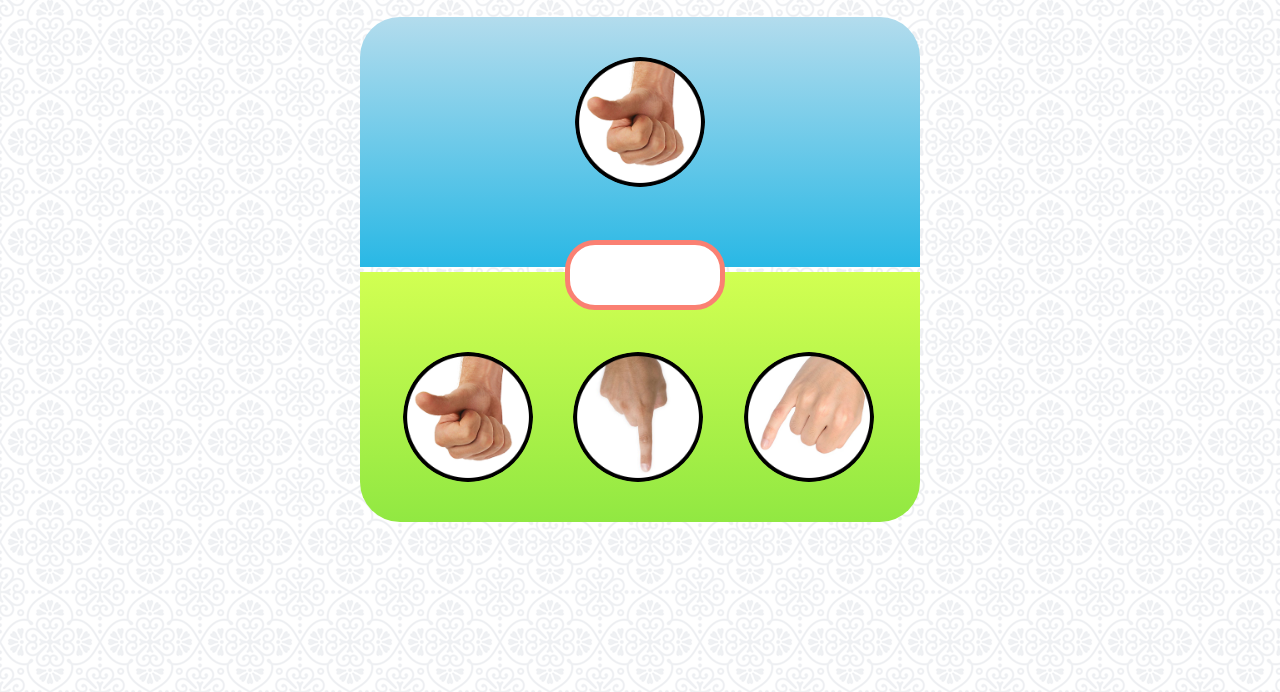
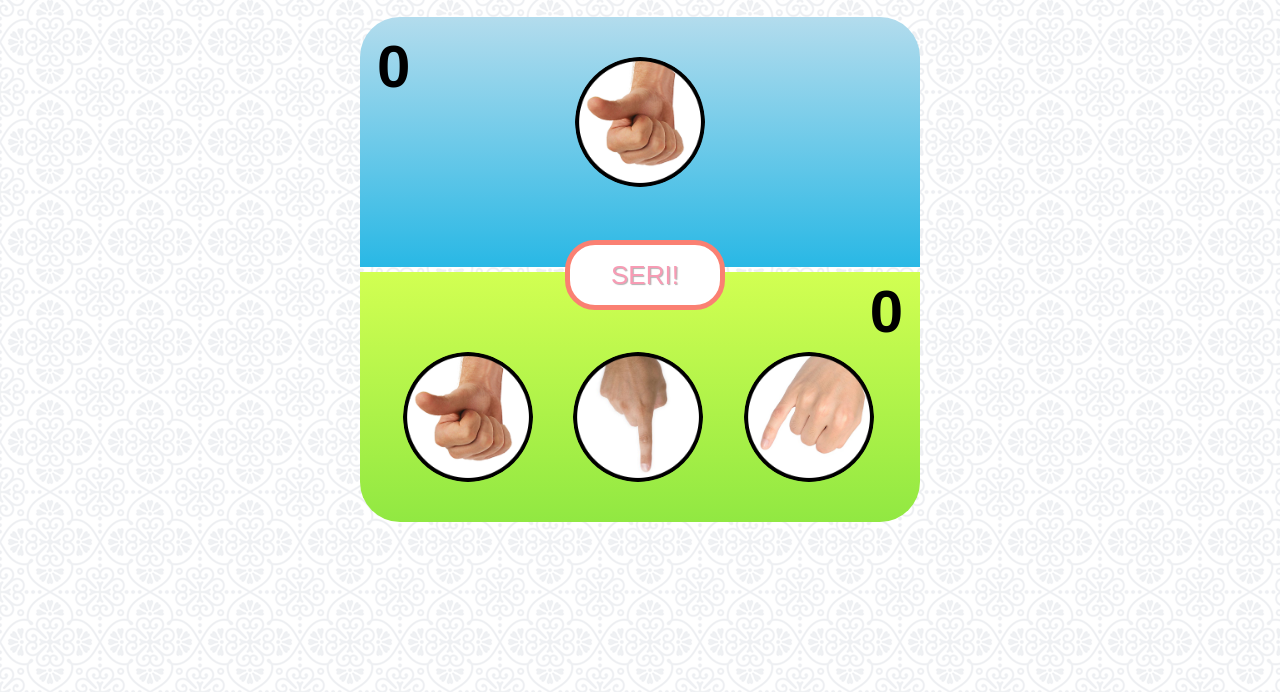
Before and after one commit to AbdanulIkhlas/javascript-dom, a plain HTML site: page suwitJawa.html in a window 1280 px wide. Both pictures are taken after a click on the picture 468 px from the left and 525 px from the top of the page. Shown: the part 108-800 px from the top of the page. Drawn offline with Linux system fonts and the light colour scheme.

Commit message:
MOD : menyelesaikan game suwit jawa

```diff
--- a/suwitJawa.css
+++ b/suwitJawa.css
@@ -84,6 +84,22 @@ h1 {
     border-radius: 40px 40px 0 0;
 }
 
+.score-komputer{
+    font-size: 60px;
+    position: absolute;
+    top: 20px;
+    left: 17px;
+    font-weight: bold;
+}
+
+.score-player{
+    font-size: 60px;
+    position: absolute;
+    top: 10px;
+    right: 17px;
+    font-weight: bold;
+}
+
 .area-player {
     width: 560px;
     height: 250px;
--- a/suwitJawa.html
+++ b/suwitJawa.html
@@ -12,10 +12,12 @@
 
     <div class="container">
         <div class="area-komputer">
+            <p class="score-komputer">0</p>
             <img src="img/gajah.png" class="img-komputer">
         </div>
         <div class="info"></div>
         <div class="area-player">
+            <p class="score-player">0</p>
             <ul>
                 <li>
                     <img src="img/gajah.png" class="gajah">
--- a/suwitJawa.js
+++ b/suwitJawa.js
@@ -1,36 +1,159 @@
 //! Latihan DOM membuat game suwit jawa 2.0
-// var ulang = true;
-// do{
-//     //! Menangkap pilihan player
-//     var player = prompt('pilih : batu, gunting, atau kertas!!');
+function getPilihanKomputer(){
+    const com = Math.random(2); //? fungsi untuk mendapatkan bilangan random
+    if(com < 0.34) return 'gajah';
+    if (com >= 0.34 && com < 0.67)return 'orang';
+    return 'semut';
+}
 
-//     //! menagkap pilihan komputer
-//     var com = Math.random(2); //? fungsi untuk mendapatkan bilangan random
-//     if(com < 0.34){
-//         com = 'kertas';
-//     }else if (com >= 0.34 && com < 0.67){
-//         com = 'batu';
-//     }else{
-//         com = 'gunting';
+function getHasil(comp, player){
+    if( player == comp ) return'SERI!';
+    if( player == 'gajah' ) return( comp == 'orang' ) ? 'MENANG!' : 'KALAH!';
+    if( player == 'orang' ) return( comp == 'gajah' ) ? 'KALAH!' : 'MENANG!';
+    if( player == 'semut' ) return( comp == 'orang' ) ? 'KALAH!' : 'MENANG!';
+
+}
+
+function putar(){
+    const imgComputer = document.querySelector('.img-komputer');
+    const gambar = ['gajah', 'semut', 'orang'];
+    let i = 0; //? let : deklarasi variabel yang akan berubah2 isinya
+    const waktuMulai = new Date().getTime(); //? untuk mendapatkan waktu saat itu
+    setInterval(function(){     //? TIMING FUNCTION
+        if(new Date().getTime() - waktuMulai > 1000){
+            clearInterval;   //? memberhentikan interval
+            return;
+        }
+        imgComputer.setAttribute('src', 'img/' + gambar[i++] + '.png');
+        if(i == gambar.length) i = 0;
+    },100) //? fungsi untuk melakukan waktu secara berulang2 | 100 artinya setiap 0.1 detik di putar
+}
+
+//* efefktif
+const pilihan = document.querySelectorAll('li img');
+const scoreComputer = document.querySelector('.score-komputer');
+const scorePlayer = document.querySelector('.score-player');
+let totalScoreCom = 0;
+let totalScorePlayer = 0;
+pilihan.forEach(function(pil){  //? pil : merepresentasikan 1 img saja tetapi berulang 3 kali
+    pil.addEventListener('click', function(){   //? agar yang tampil cmn yang di click saja
+        const pilihanComputer = getPilihanKomputer();
+        const pilihanPlayer = pil.className;  //? mengambil nama kelas
+        const hasil = getHasil(pilihanComputer, pilihanPlayer);
+        putar();
+        setTimeout(function(){  //? menunggu fungsi putar selesai trus jalan kan function ini
+            const imgComputer = document.querySelector('.img-komputer');
+            imgComputer.setAttribute('src', 'img/' + pilihanComputer + '.png'); //? mengganti gambar pilihan komputer
+
+            const info = document.querySelector('.info');
+            info.innerHTML = hasil; //? mengisi tulisan pada class info
+
+            if(hasil == 'MENANG!' ){
+                totalScorePlayer++;
+            }else if(hasil == 'KALAH!'){
+                totalScoreCom++;
+            }
+            scorePlayer.innerHTML = totalScorePlayer;
+            scoreComputer.innerHTML = totalScoreCom;
+        },1000);  //? 1000 mksdnya selama 1 detik
+
+    })
+})
+
+
+
+
+
+
+
+
+// * kurang efektif
+// const playerGajah = document.querySelector('.gajah');
+// playerGajah.addEventListener('click', function(){
+//     const pilihanComputer = getPilihanKomputer();
+//     const pilihanPlayer = playerGajah.className;  //? mengambil nama kelas
+//     const hasil = getHasil(pilihanComputer, pilihanPlayer);
+
+//     const imgComputer = document.querySelector('.img-komputer');
+//     imgComputer.setAttribute('src', 'img/' + pilihanComputer + '.png'); //? mengganti gambar pilihan komputer
+
+//     const info = document.querySelector('.info');
+//     info.innerHTML = hasil; //? mengisi tulisan pada class info
+
+
+// });
+
+// const playerOrang = document.querySelector('.orang');
+// playerOrang.addEventListener('click', function(){
+//     const pilihanComputer = getPilihanKomputer();
+//     const pilihanPlayer = playerOrang.className;  //? mengambil nama kelas
+//     const hasil = getHasil(pilihanComputer, pilihanPlayer);
+
+//     const imgComputer = document.querySelector('.img-komputer');
+//     imgComputer.setAttribute('src', 'img/' + pilihanComputer + '.png'); //? mengganti gambar pilihan komputer
+
+//     const info = document.querySelector('.info');
+//     info.innerHTML = hasil; //? mengisi tulisan pada class info
+
+
+// });
+
+// const playerSemut = document.querySelector('.semut');
+// playerSemut.addEventListener('click', function(){
+//     const pilihanComputer = getPilihanKomputer();
+//     const pilihanPlayer = playerSemut.className;  //? mengambil nama kelas
+//     const hasil = getHasil(pilihanComputer, pilihanPlayer);
+
+//     const imgComputer = document.querySelector('.img-komputer');
+//     imgComputer.setAttribute('src', 'img/' + pilihanComputer + '.png'); //? mengganti gambar pilihan komputer
+
+//     const info = document.querySelector('.info');
+//     info.innerHTML = hasil; //? mengisi tulisan pada class info
+
+
+// });
+
+
+
+
+
+
+
+
+
+
+
+
+
+
+
+
+
+
+// var tanya = true;
+// while( tanya ) {
+//     // menangkap pilihan player
+//     var p = prompt('pilih : gajah, semut, orang');
+
+//     // menangkap pilihan computer
+//     // membangkitkan bilangan random
+//     var comp = Math.random();
+
+//     if( comp < 0.34 ) {
+//         comp = 'gajah';
+//     } else if( comp >= 0.34 && comp < 0.67 ) {
+//         comp = 'orang';
+//     } else {
+//         comp = 'semut';
 //     }
 
-//     //! menentukan rules
-//     if((com == 'kertas' && player == 'batu') || (com == 'batu' && player == 'gunting') || (com == 'gunting' && player == 'kertas')){
-//         var hasil = 'Computer menang!!';
-//     }else if((player == 'kertas' && com == 'batu') || (player == 'batu' && com == 'gunting') || (player == 'gunting' && com == 'kertas')){
-//         var hasil = 'Kamu menang!!';
-//     }else if(player == com){
-//         var hasil = 'Serii!!';
-//     }
+//     // menentukan rules
 
-//     //! tampilkan hasilnya
-//     if((player == 'kertas') || (player == 'batu') || (player == 'gunting')){
-//         alert(  "Kamu memilih           : " + player +
-//               "\nKomputer memilih    : " + com +
-//               "\nHasilnya                    : " + hasil
-//               );
-//     }else{
-//         alert("Pilihlah sesuai ketentuan eek!!");
-//     }
-//     ulang = confirm('main lagi?');
-// }while(ulang);
+
+//     // tampilkan hasilnya
+//     alert('Kamu memilih : ' + p + ' dan Komputer memilih : ' + comp + '\nMaka hasilnya : Kamu ' + hasil);
+
+//     tanya = confirm('lagi?');
+// }
+
+// alert('terimakasih sudah bermain.');
```
